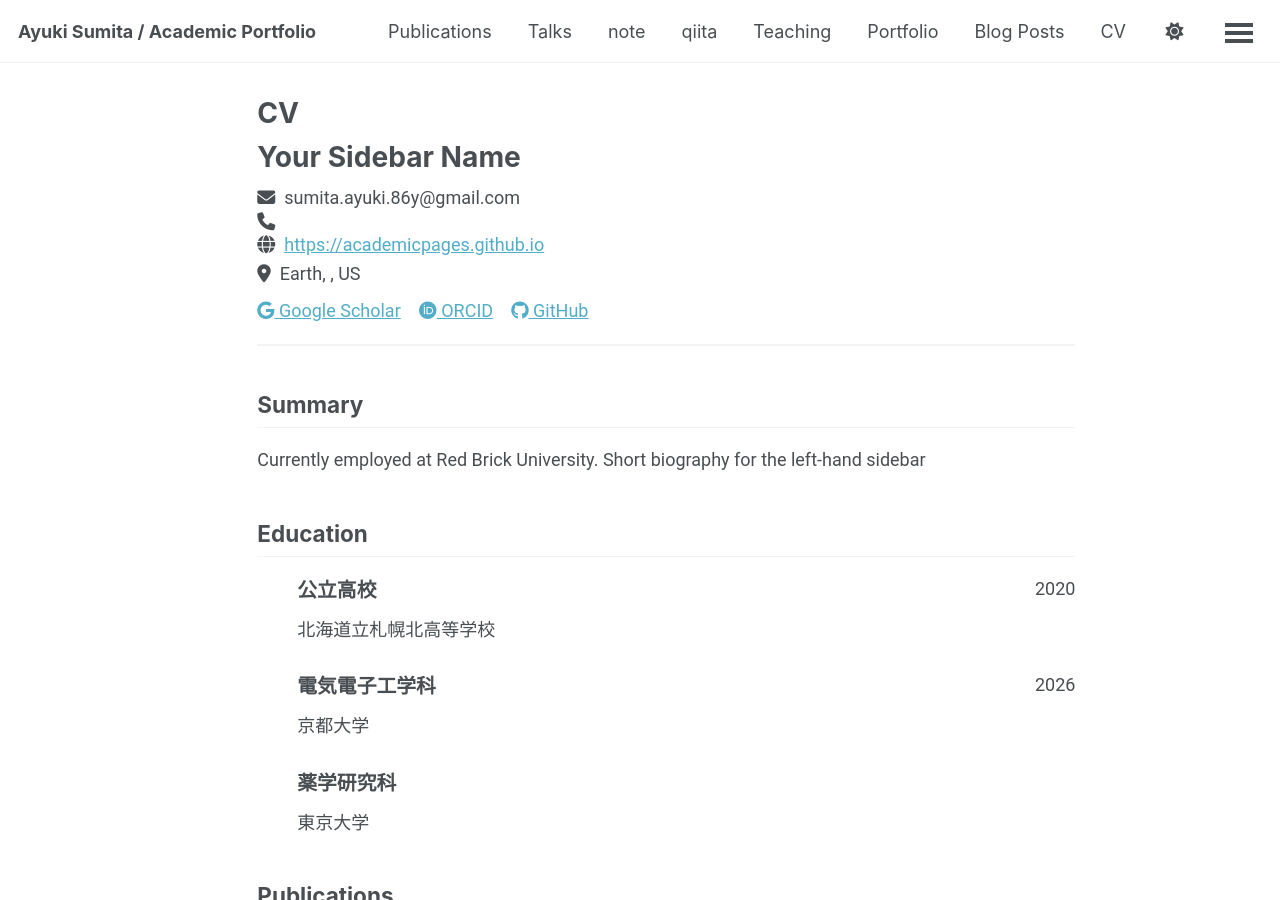
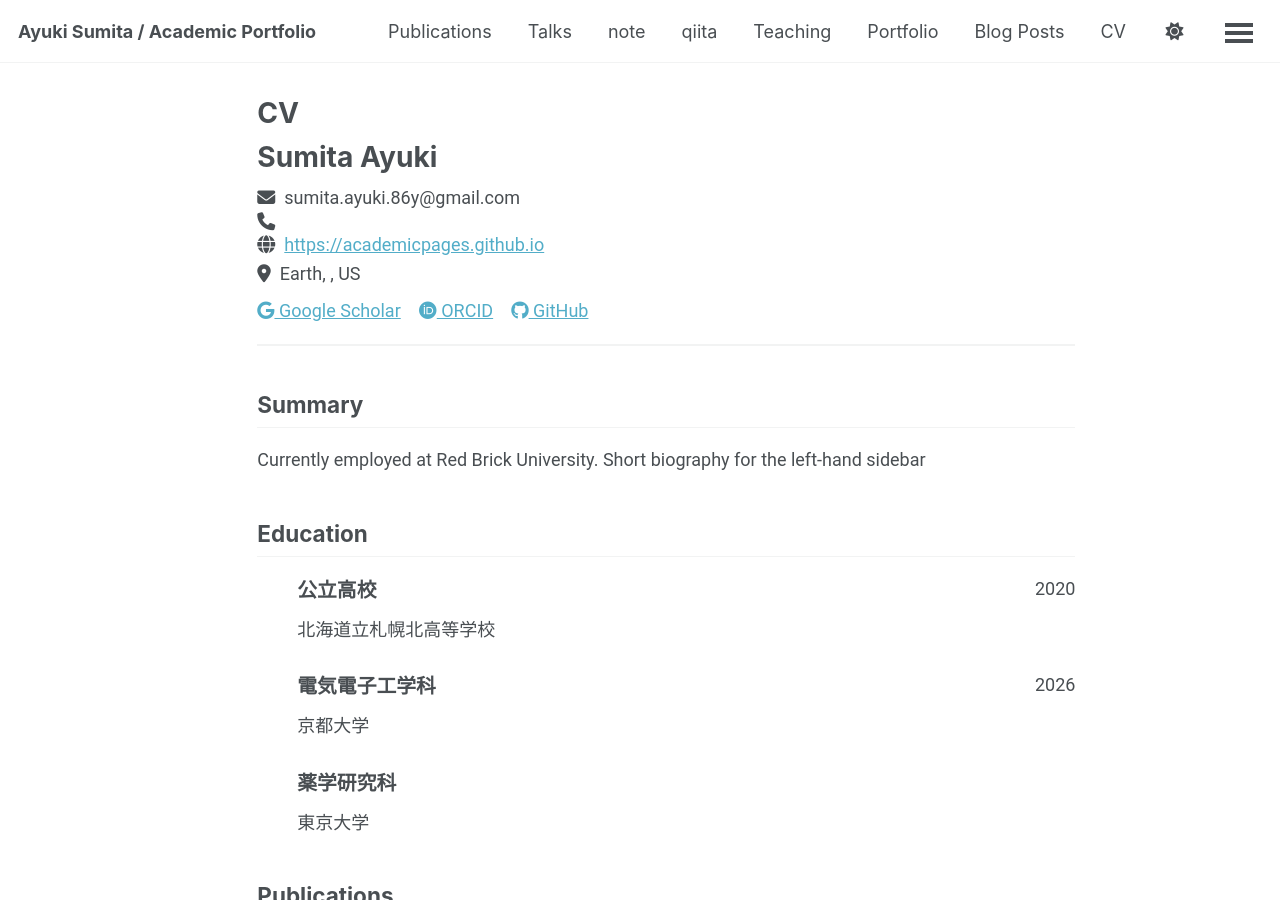
Before and after one commit to SumitaA3/SumitaA3.github.io, a Jekyll site: the page built from _pages/cv-json.md, in a window 1280 px wide and 900 px high. Built offline with Jekyll 4.4.1, drawn with Linux system fonts in a browser that asks for light colours; a script bundle is joined from its source files by our own code; library files that are not in the unit come from our copies.

Commit message:
Update name in cv.json to Sumita Ayuki

```diff
--- a/_data/cv.json
+++ b/_data/cv.json
@@ -1,6 +1,6 @@
 {
   "basics": {
-    "name": "Your Sidebar Name",
+    "name": "Sumita Ayuki",
     "email": "sumita.ayuki.86y@gmail.com",
     "phone": "",
     "website": "https://academicpages.github.io",
```
